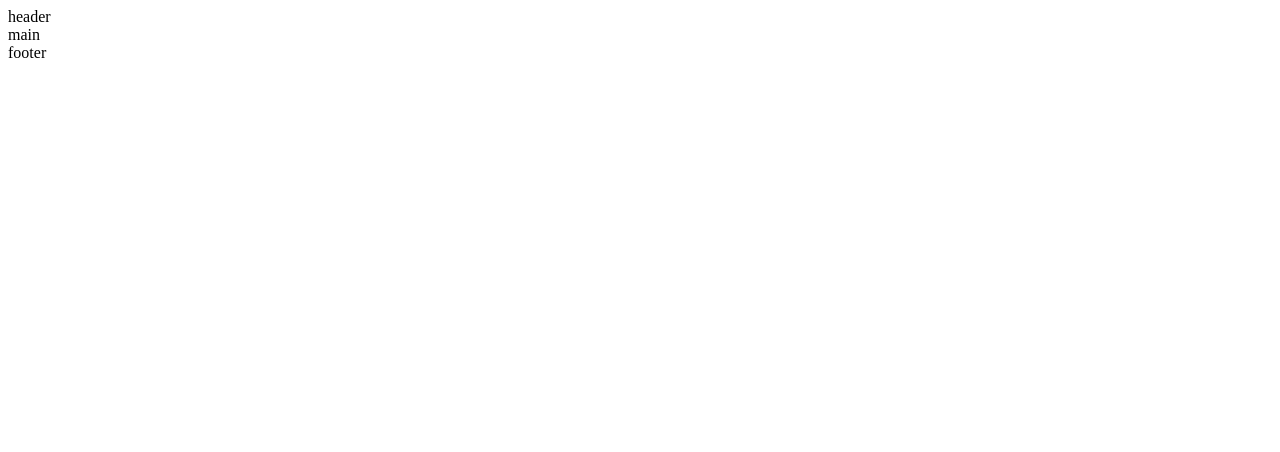
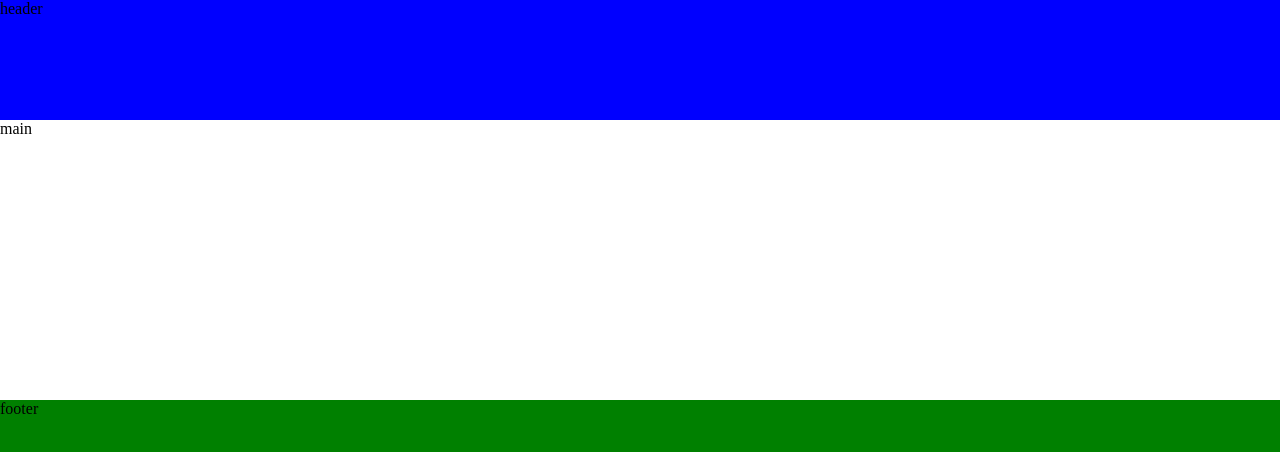
Before and after one commit to alexcapoluongo/vue-dc-comics, a Vue app: page / in a window 1280 px wide. Shown: the top 452 px of the page. Built offline with nearby package versions, Linux system fonts and the light colour scheme.

Commit message:
first layout demo

```diff
--- a/src/App.vue
+++ b/src/App.vue
@@ -21,5 +21,5 @@ export default {
 </script>
 
 <style lang="scss">
-
+@import "./style/common.scss"
 </style>
--- a/src/components/AppFooter.vue
+++ b/src/components/AppFooter.vue
@@ -1,7 +1,7 @@
 <template>
-  <div>
+  <footer class="footer">
       footer
-  </div>
+  </footer>
 </template>
 
 <script>
@@ -10,6 +10,11 @@ export default {
 }
 </script>
 
-<style>
+<style lang="scss" scoped>
+
+.footer {
+    height:50vh;
+    background-color: green;
+}
 
 </style>
--- a/src/components/AppHeader.vue
+++ b/src/components/AppHeader.vue
@@ -1,7 +1,7 @@
 <template>
-  <div>
+  <header class="header">
       header
-  </div>
+  </header>
 </template>
 
 <script>
@@ -10,6 +10,11 @@ export default {
 }
 </script>
 
-<style>
+<style lang="scss" scoped>
+
+.header {
+    height:15vh;
+    background-color: blue;
+}
 
 </style>
--- a/src/components/AppMain.vue
+++ b/src/components/AppMain.vue
@@ -1,7 +1,7 @@
 <template>
-  <div>
+  <main class="main">
       main
-  </div>
+  </main>
 </template>
 
 <script>
@@ -11,5 +11,7 @@ export default {
 </script>
 
 <style>
-
+.main {
+    height: 35vh;
+}
 </style>
--- /dev/null
+++ b/src/style/common.scss
@@ -0,0 +1,5 @@
+* {
+    padding: 0;
+    margin: 0;
+    box-sizing: border-box;
+}
```
